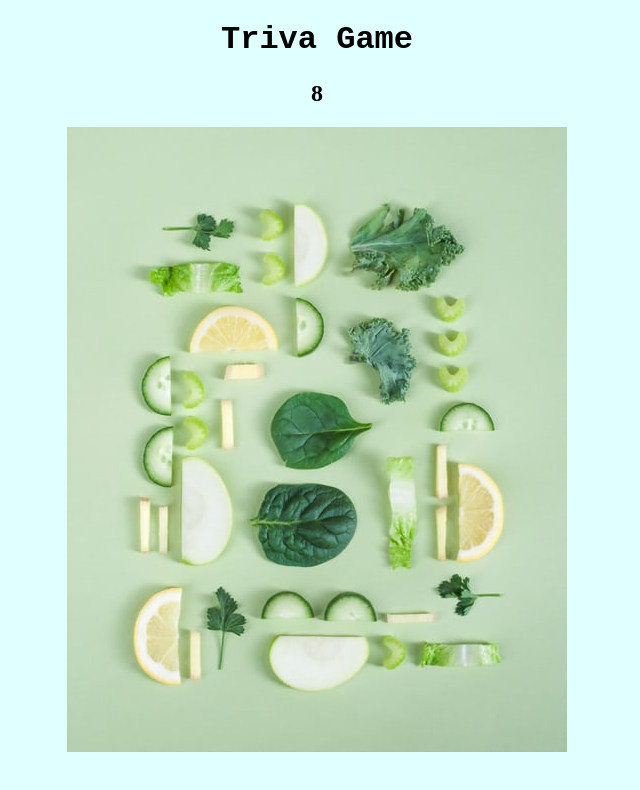
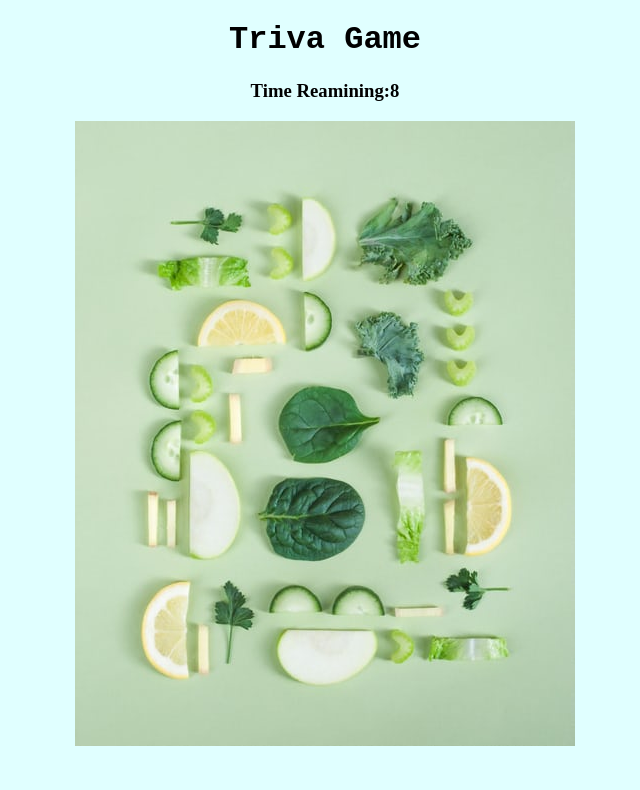
Before and after one commit to Focuscode77/TriviaGame, a plain HTML site: page index.html in a window 1280 px wide. Both pictures are taken after a click on the button "Start Game". Shown: the whole page, without its empty margins (323-963 px from the left). Drawn offline with nearby package versions, Linux system fonts and the light colour scheme.

Commit message:
Added questions array

```diff
--- a/assets/css/style.css
+++ b/assets/css/style.css
@@ -1,6 +1,11 @@
 body{
+    height: 100%;
+    width:  100%;
     background-color: lightcyan;
-
+    /* background-image: url("/assets/images/photo-1543362906-acfc16c67564.jpg"); */
+    /* background-position: center; */
+    /* background-repeat: no-repeat; */
+    /* background-size: cover; */
 }
 .content {
     max-width: 500px;
--- a/assets/javascript/app.js
+++ b/assets/javascript/app.js
@@ -33,7 +33,7 @@ $(document).ready(function () {
             // Log/Debugger
             console.log(count)
             //  Show the number in the #show-number tag.
-            $("#show-number").html("<h2>" + count + "</h2>");
+            $("#show-number").html("<h3>" + "Time Reamining:" + "" + count + "</h3>");
             if (count === 0) {
 
                 //  ...run the stop function.
@@ -41,9 +41,7 @@ $(document).ready(function () {
 
                 //  Alert the user that time is up.
                 alert("Time Up!");
-              }
-
-            // Loop for questions
+            }
 
         };
         function stop() {
@@ -52,12 +50,11 @@ $(document).ready(function () {
             //  We just pass the name of the interval
             //  to the clearInterval function.
             clearInterval(intervalId);
-          }
+        }
 
-          for(i=0; i<questionArr.length; i++){
-            questionArr[i];
-
-
+        // Loop for questions
+        for (i = 0; i < questionArr.length; i++) {
+            var randomArr = Math.floor(Math.random() * 2);
 
 
         }
```
